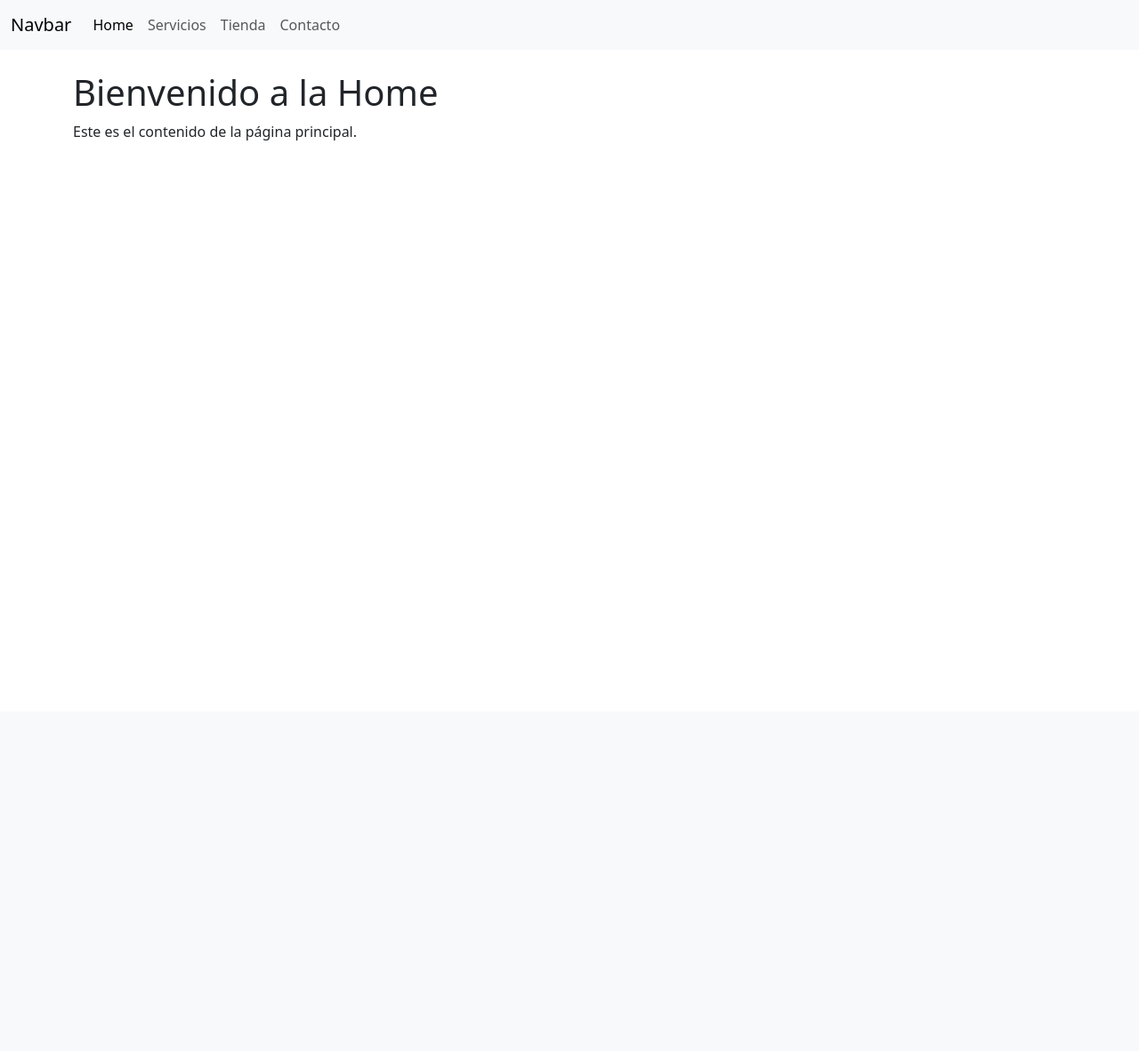
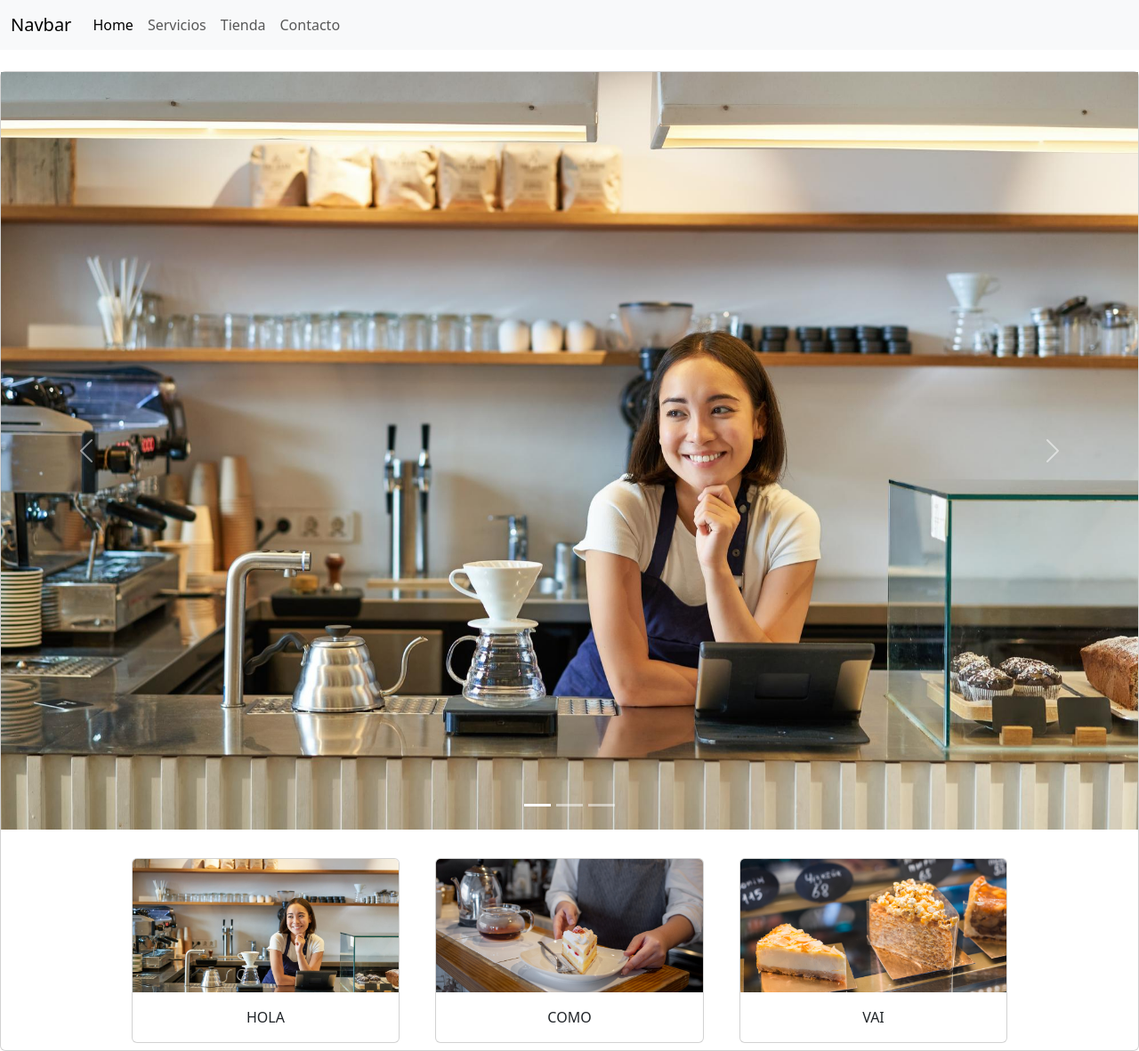
Before and after one commit to yamibcollado/TerminalDelCafe-web, a Django app: page / in a window 1280 px wide. Shown: the whole page at 89% size. Before the commit the page ends 158 px from the top, so only its background shows below. Run offline with Django 5.2, Linux system fonts and the light colour scheme; some libraries are stand-ins or nearby versions.

Commit message:
cambios en home

```diff
--- a/cafeWeb/cafeWebApp/templates/cafeWebApp/base.html
+++ b/cafeWeb/cafeWebApp/templates/cafeWebApp/base.html
@@ -38,7 +38,7 @@
     </nav>
 
     <!-- Contenido de la página -->
-    <div class="container mt-4">
+    <div class="card mt-4">
         {% block content %}
         {% endblock %}
     </div>
--- a/cafeWeb/cafeWebApp/templates/cafeWebApp/home.html
+++ b/cafeWeb/cafeWebApp/templates/cafeWebApp/home.html
@@ -1,8 +1,67 @@
 {% extends "cafeWebApp/base.html" %}
+{% load static %}
 
-{% block title %}Home{% endblock %}
 
 {% block content %}
-<h1>Bienvenido a la Home</h1>
-<p>Este es el contenido de la página principal.</p>
+
+<div id="carouselExampleIndicators" class="carousel slide">
+    <div class="carousel-indicators">
+      <button type="button" data-bs-target="#carouselExampleIndicators" data-bs-slide-to="0" class="active" aria-current="true" aria-label="Slide 1"></button>
+      <button type="button" data-bs-target="#carouselExampleIndicators" data-bs-slide-to="1" aria-label="Slide 2"></button>
+      <button type="button" data-bs-target="#carouselExampleIndicators" data-bs-slide-to="2" aria-label="Slide 3"></button>
+    </div>
+
+    <div class="carousel-inner">
+      <div class="carousel-item active">
+        <img src="{% static 'img/cafe1.jpg' %}" class="d-block w-100 vh-50" style="object-fit: cover;" alt="cafe1">
+      </div>
+      <div class="carousel-item">
+        <img src="{% static 'img/cafe2.jpg' %}" class="d-block w-100 vh-50" style="object-fit: cover;" alt="cafe2">
+      </div>
+      <div class="carousel-item">
+        <img src="{% static 'img/cafe3.jpg' %}" class="d-block w-100 vh-50" style="object-fit: cover;" alt="cafe3">
+      </div>
+    </div>
+
+    <button class="carousel-control-prev" type="button" data-bs-target="#carouselExampleIndicators" data-bs-slide="prev">
+      <span class="carousel-control-prev-icon" aria-hidden="true"></span>
+      <span class="visually-hidden">Previous</span>
+    </button>
+    <button class="carousel-control-next" type="button" data-bs-target="#carouselExampleIndicators" data-bs-slide="next">
+      <span class="carousel-control-next-icon" aria-hidden="true"></span>
+      <span class="visually-hidden">Next</span>
+    </button>
+  </div>
+
+
+  <div class="row justify-content-center text-center mt-4">
+    <div class="col-md-3 m-2">
+      <div class="card h-100">
+        <img src="{% static 'img/cafe1.jpg' %}" class="card-img-top" alt="cafe1" style="height:150px; object-fit:cover;">
+        <div class="card-body">
+          <p class="card-text">HOLA</p>
+        </div>
+      </div>
+    </div>
+
+    <div class="col-md-3 m-2">
+      <div class="card h-100">
+        <img src="{% static 'img/cafe2.jpg' %}" class="card-img-top" alt="cafe2" style="height:150px; object-fit:cover;">
+        <div class="card-body">
+          <p class="card-text">COMO</p>
+        </div>
+      </div>
+    </div>
+
+    <div class="col-md-3 m-2">
+      <div class="card h-100">
+        <img src="{% static 'img/cafe3.jpg' %}" class="card-img-top" alt="cafe3" style="height:150px; object-fit:cover;">
+        <div class="card-body">
+          <p class="card-text">VAI</p>
+        </div>
+      </div>
+    </div>
+  </div>
+
+
 {% endblock %}
```
Also changed, not shown: cafeWeb/cafeWebApp/static/img/cafe1.jpg (added), cafeWeb/cafeWebApp/static/img/cafe2.jpg (added), cafeWeb/cafeWebApp/static/img/cafe3.jpg (added).
